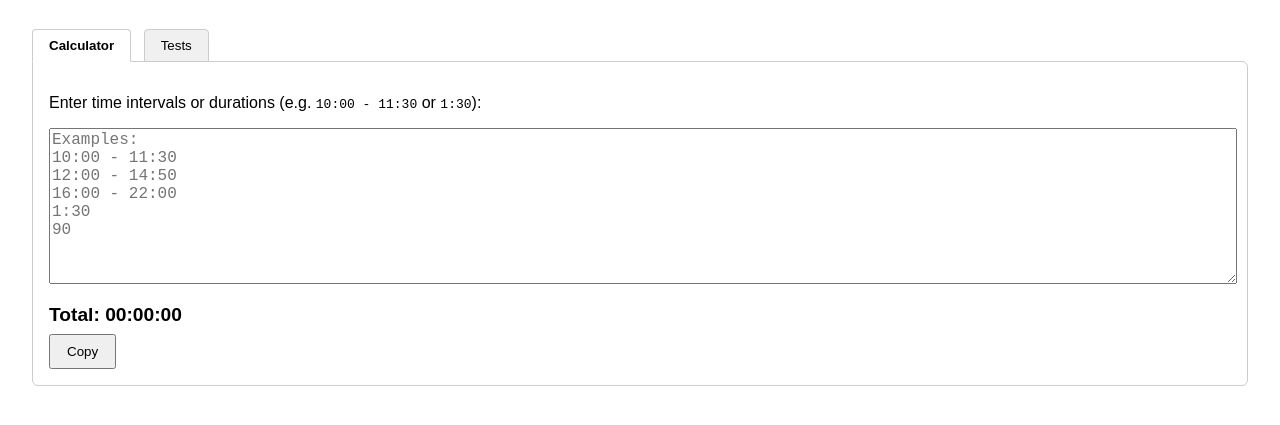
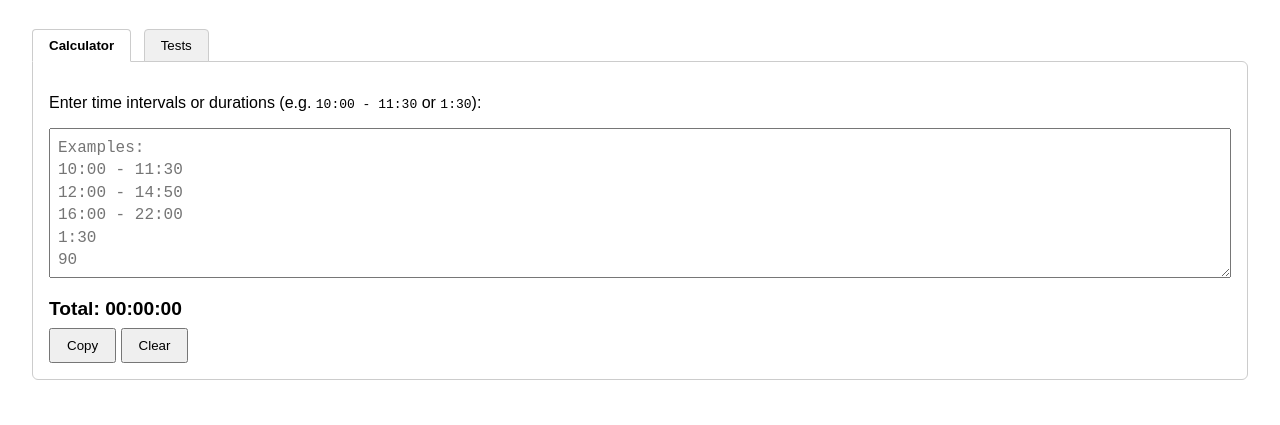
Before and after one commit to gamuku/my-calculator-app, a plain HTML site: page index.html in a window 1280 px wide. Shown: the part 73-498 px from the top of the page. Drawn offline with Linux system fonts and the light colour scheme.

Commit message:
feat: Clear button and auto resizable text area for input

```diff
--- a/index.html
+++ b/index.html
@@ -5,7 +5,15 @@
   <title>Work Duration Calculator</title>
   <style>
     body { font-family: Arial, sans-serif; margin: 2rem; }
-    textarea { width: 100%; height: 150px; font-size: 1rem; }
+    textarea {
+      width: 100%;
+      min-height: 150px;
+      resize: vertical;
+      font-size: 1rem;
+      padding: 0.5rem;
+      line-height: 1.4;
+      box-sizing: border-box;
+    }
     .result { margin-top: 1rem; font-size: 1.2rem; font-weight: bold; }
     button { margin-top: 0.5rem; padding: 0.5rem 1rem; cursor: pointer; }
     .tabs { margin-top: 1.5rem; }
@@ -55,6 +63,7 @@
 90"></textarea>
       <div class="result">Total: <span id="output">00:00:00</span></div>
       <button onclick="copyResult()">Copy</button>
+      <button onclick="clearInput()">Clear</button>
     </div>
 
     <!-- Tests Tab -->
@@ -114,7 +123,21 @@
       alert("Copied: " + text);
     }
 
-    document.getElementById("inputArea").addEventListener("input", calculate);
+    function clearInput() {
+      document.getElementById("inputArea").value = "";
+      document.getElementById("output").innerText = "00:00:00";
+    }
+
+    // Auto-resize textarea
+    function autoResize(el) {
+      el.style.height = "auto";
+      el.style.height = (el.scrollHeight) + "px";
+    }
+
+    document.getElementById("inputArea").addEventListener("input", function() {
+      calculate();
+      autoResize(this);
+    });
 
     // Tests
     function runTests() {
```
